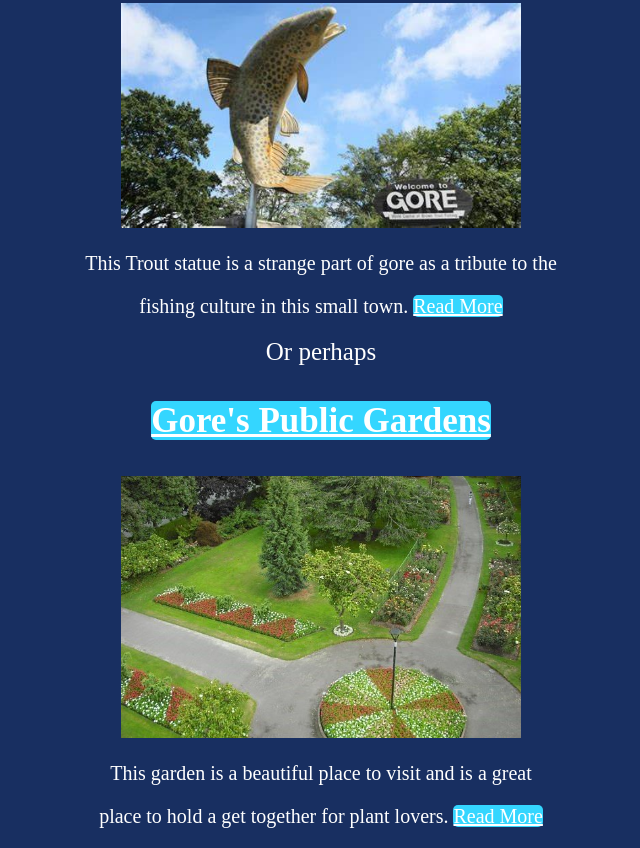
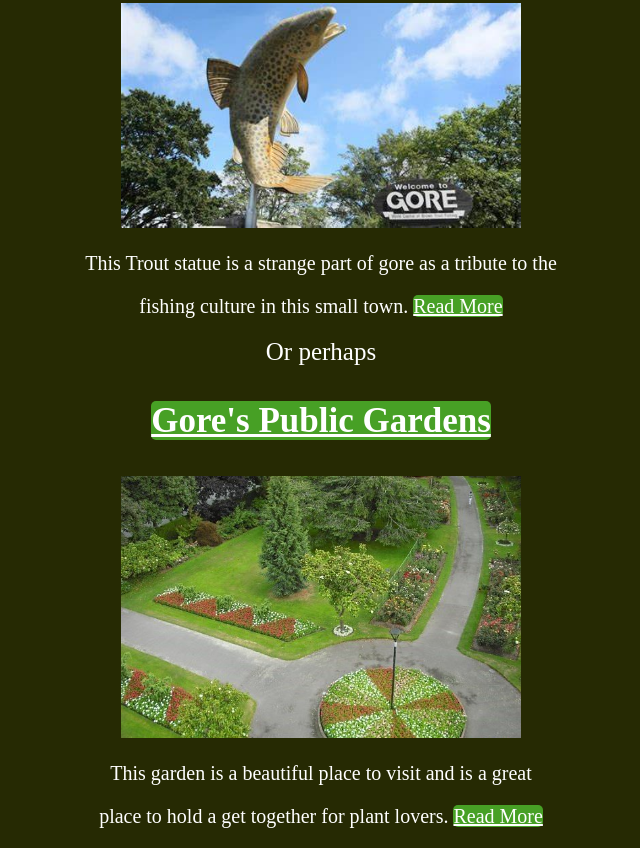
Before and after one commit to Ethan-Tayler/Web, a plain HTML site: page index.html in a window 1280 px wide. Shown: the part 286-1134 px from the top of the page, without its empty margins (319-959 px from the left). Drawn offline with Linux system fonts and the light colour scheme; a script that the page names is missing.

Commit message:
changed colours

```diff
--- a/index.html
+++ b/index.html
@@ -20,14 +20,14 @@
       <h2 class="links"><a href="page1.html" class="links">Gore's Trout Statue</a></h2>
       <img src="Trout.jpg" width=" 400px">
       <p>This Trout statue is a strange part of gore as a tribute to the</p>
-      <p>fishing culture in this small town. <a href="page1.html">Read More</a></p>
+      <p>fishing culture in this small town. <a href="page1.html" class="links">Read More</a></p>
       <p2>Or perhaps</p2>
     </div>
     <div>
       <h3 class="links"><a href="page2.html" class="links">Gore's Public Gardens</a></h3>
       <img src= "gore-public-gardens-photo.jpg" width= "400px">
       <p>This garden is a beautiful place to visit and is a great </p>
-      <p>place to hold a get together for plant lovers. <a href="page2.html">Read More</a></p>
+      <p>place to hold a get together for plant lovers. <a href="page2.html" class="links">Read More</a></p>
     </div>
   </body>
 </html>
--- a/style.css
+++ b/style.css
@@ -3,7 +3,7 @@ h1{
     text-align: center;
 }
 body{
-    background-color: rgb(24, 47, 97);
+    background-color: rgb(38, 42, 3);
     color: rgb(255, 255, 255);
 }
 p{
@@ -17,7 +17,7 @@ h3{
     font-size: 35px;
 }
 .links:hover{
-    color:rgba(157, 249, 252, 0.806);
+    color:rgba(255, 255, 255, 0.397);
 }
 div{
     display: block;
@@ -25,7 +25,7 @@ div{
 }
 a{
     color: rgb(255, 255, 255);
-    background-color: rgb(52, 214, 255);
+    background-color: rgb(71,160, 37);
     border-radius: 5px;
 }
 p3{
```
